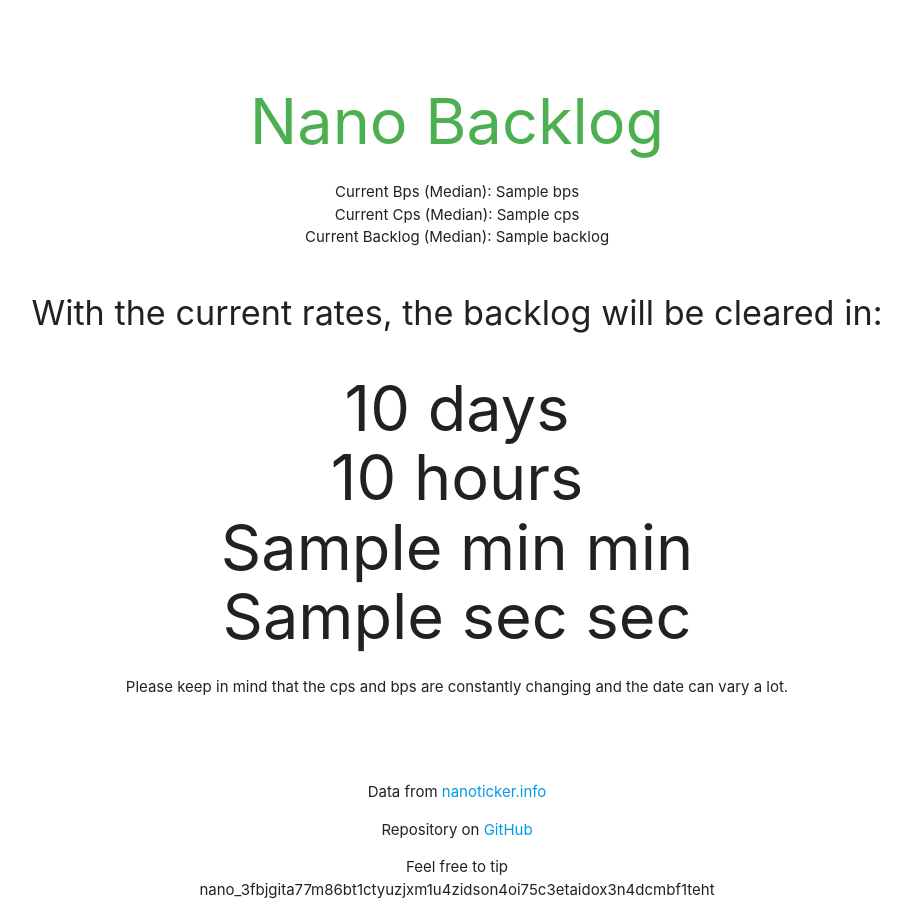
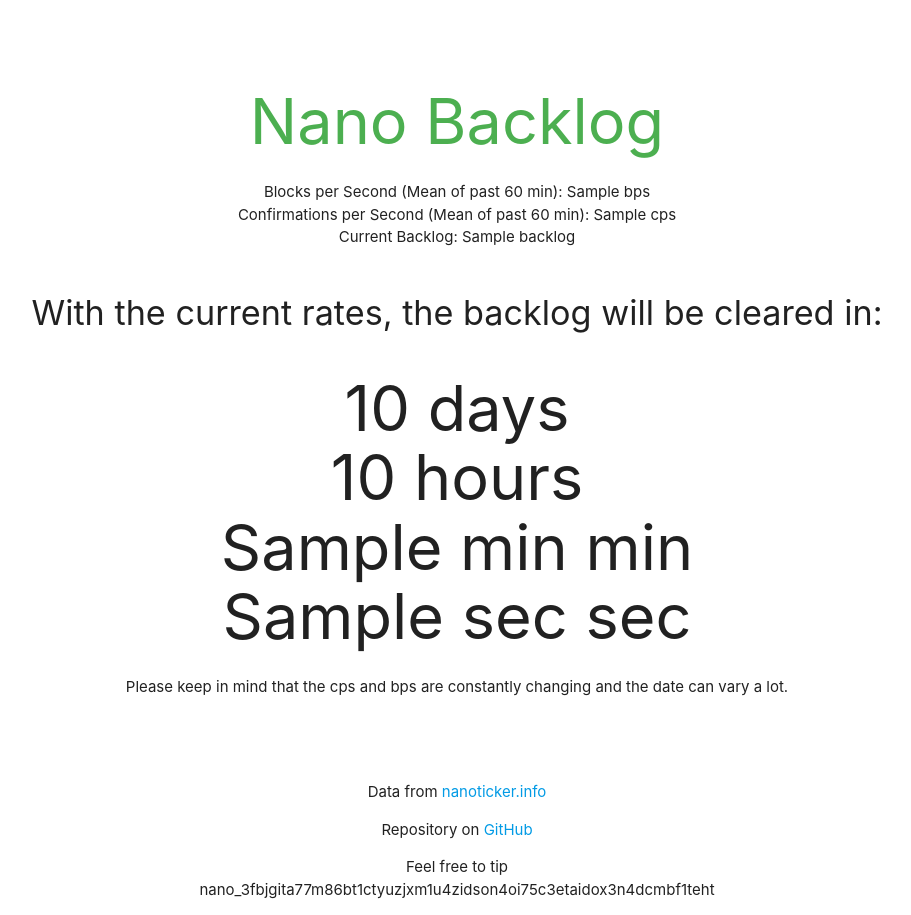
Before and after one commit to SparK-Cruz/NanoBacklog, a Flask app: template templates/index.html in a window 1280 px wide. Shown: the top 915 px of the page, without its empty margins (183-1094 px from the left). Run offline with Flask 2, Linux system fonts and the light colour scheme; the template is opened without the code that fills it: most values are stand-ins (such as "Sample title", 1, 10 or a date in 2020); some libraries are stand-ins or nearby versions.

Commit message:
temppath

```diff
--- a/app.py
+++ b/app.py
@@ -3,27 +3,15 @@ import requests
 import json
 from types import SimpleNamespace
 import datetime
+import pandas as pd
+import os
 
 app = Flask(__name__)
 app.config['JSON_AS_ASCII'] = False
 
 @app.route('/')
 def index():
-    data = requests.get('https://nanoticker.info/json/stats.json').text
-    x = json.loads(data, object_hook=lambda d: SimpleNamespace(**d))
-
-    bps = x.BPSMedian
-    cps = x.CPSMedian
-    backlog = x.blockCountMedian - x.cementedMedian
-
-    seconds_remaining = (backlog / (cps-bps))
-    timedelta_obj = datetime.timedelta(seconds=seconds_remaining)
-
-    days = timedelta_obj.days
-    total_seconds = timedelta_obj.total_seconds()
-    hours = (total_seconds - (days * 24 * 60 * 60)) // 3600
-    minutes = ((total_seconds - (days * 24 * 60 * 60)) % 3600) // 60
-    seconds = total_seconds % 60
+    bps, cps, backlog, days, hours, minutes, seconds = get_data()
 
     return render_template(
         'index.html',
@@ -36,5 +24,58 @@ def index():
         sec=format(seconds, '.0f')
     )
 
+def get_data():
+    API_data = requests.get('https://nanoticker.info/json/stats.json').text
+    current_data = json.loads(API_data, object_hook=lambda d: SimpleNamespace(**d))
+
+    current_bps = current_data.BPSMedian
+    current_cps = current_data.CPSMedian
+    backlog = current_data.blockCountMedian - current_data.cementedMedian
+
+    now = datetime.datetime.now()
+    current_hour = now.hour
+    current_minute = now.minute
+
+    current_data = {
+        "hour": current_hour,
+        "minute": current_minute,
+        "bps": current_bps,
+        "cps": current_cps
+    }
+
+    data_path = '/home/data.json'
+
+    # create file if not exists
+    if os.path.exists(data_path):
+        df = pd.read_json(data_path)
+    else:
+        open(data_path, "a+")
+        df = pd.DataFrame(current_data, index=[0])
+        df.to_json(data_path, orient="records")
+        print(df)
+
+    # Clean entrys that are older than 1h
+    df = df[(df['hour'] == current_hour) | (df['minute'] > current_minute)]
+
+    # Only add if it is not yet in the df
+    not_exists = df[(df['hour'] == current_hour) & (df['minute'] == current_minute)].empty
+    if not_exists:
+        df = df.append(current_data, ignore_index=True)
+        df.to_json(data_path, orient="records")
+
+    mean_bps = df['bps'].mean()
+    mean_cps = df['cps'].mean()
+
+    seconds_remaining = (backlog / (mean_cps-mean_bps))
+    timedelta = datetime.timedelta(seconds=seconds_remaining)
+
+    days = timedelta.days
+    total_seconds = timedelta.total_seconds()
+    hours = (total_seconds - (days * 24 * 60 * 60)) // 3600
+    minutes = ((total_seconds - (days * 24 * 60 * 60)) % 3600) // 60
+    seconds = total_seconds % 60
+
+    return mean_bps, mean_cps, backlog, days, hours, minutes, seconds
+
 if __name__ == "__main__":
     app.run(host="127.0.0.1", port=8080, debug=True)
--- a/requirements.txt
+++ b/requirements.txt
@@ -1,3 +1,4 @@
 Flask
 requests
 datetime
+pandas
--- a/templates/index.html
+++ b/templates/index.html
@@ -20,9 +20,9 @@
         <br><br>
         <h1 class="header center green-text">Nano Backlog</h1>
         <div class="row center">
-            Current Bps (Median): {{ bps }}<br>
-            Current Cps (Median): {{ cps }}<br>
-            Current Backlog (Median): {{ backlog }}<br><br>
+            Blocks per Second (Mean of past 60 min): {{ bps }}<br>
+            Confirmations per Second (Mean of past 60 min): {{ cps }}<br>
+            Current Backlog: {{ backlog }}<br><br>
 
             <h4>With the current rates, the backlog will be cleared in:</h4>
             <h1>
```
